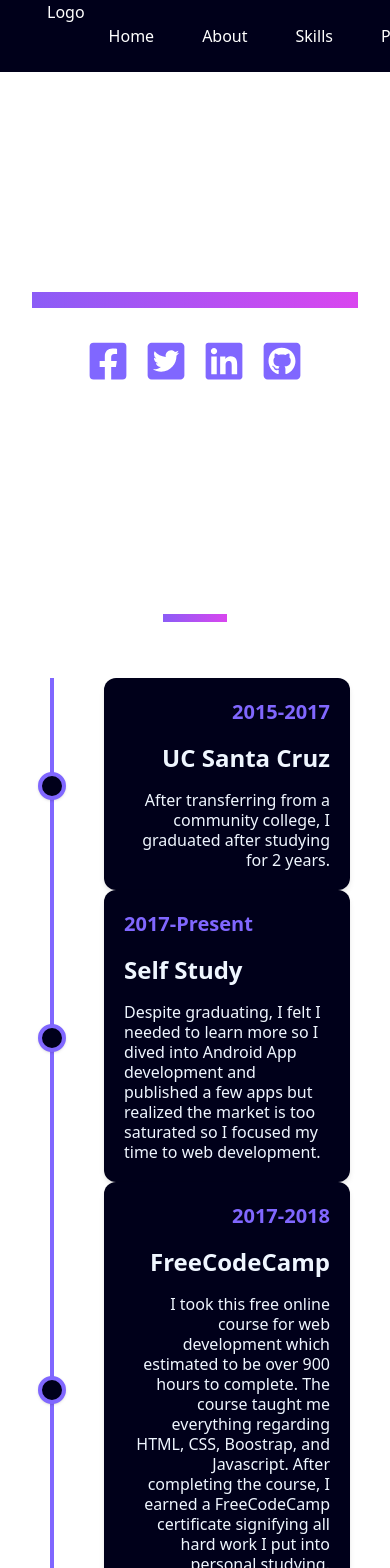
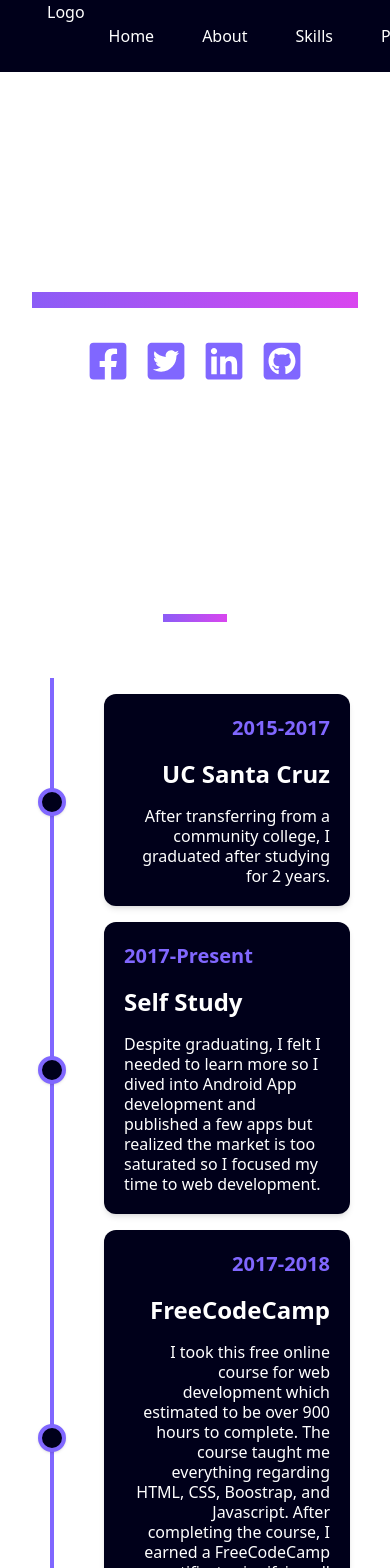
Before and after one commit to lee44/website-portfolio, a Next.js app: page / in a window 390 px wide. Shown: the top 1568 px of the page. Built offline with nearby package versions, Linux system fonts and the light colour scheme.

Commit message:
Fixed layout of timeline for mobile

```diff
--- /dev/null
+++ b/components/timeline/dot.js
@@ -0,0 +1,14 @@
+import React from 'react'
+
+const Dot = () => {
+  return (
+    <div className='col-start-5 col-end-6 mr-10 md:mx-auto relative'>
+      <div className='h-full w-6 flex items-center justify-center'>
+        <div className='h-full w-1 bg-primary pointer-events-none'></div>
+      </div>
+      <div className='w-7 h-7 absolute top-1/2 -left-0.5 -mt-3 rounded-full bg-primary-bg shadow border-4 border-primary'></div>
+    </div>
+  )
+}
+
+export default Dot
--- a/components/timeline/timeline.js
+++ b/components/timeline/timeline.js
@@ -1,39 +1,30 @@
 import React from 'react'
 import SubTitle from '../title/subTitle'
 import { events } from './data'
+import Dot from './dot'
 
 const Timeline = () => {
   return (
     <>
       <SubTitle subtitle={'About Me/Goals'} />
 
-      <div className='flex flex-col md:grid grid-cols-9 mx-auto p-2 text-blue-50'>
+      <div className='flex flex-col md:grid grid-cols-9 mx-auto p-2'>
         {events.map((value, index) => {
           if (index % 2 === 0) {
             return (
               <div key={index} className='flex flex-row-reverse md:contents'>
-                <div className='bg-primary-bg col-start-1 col-end-5 p-5 rounded-xl ml-auto shadow-md'>
+                <div className='bg-primary-bg col-start-1 col-end-5 p-5 rounded-xl ml-auto sm:my-4 shadow-md'>
                   <h5 className='font-semibold text-right my-0 text-primary'>{value.period}</h5>
                   <h4 className='font-semibold text-right'>{value.title}</h4>
                   <p className='leading-tight text-right my-0'>{value.description}</p>
                 </div>
-                <div className='col-start-5 col-end-6 md:mx-auto relative mr-10'>
-                  <div className='h-full w-6 flex items-center justify-center'>
-                    <div className='h-full w-1 bg-primary pointer-events-none'></div>
-                  </div>
-                  <div className='w-7 h-7 absolute top-1/2 -left-0.5 -mt-3 rounded-full bg-primary-bg shadow border-4 border-primary'></div>
-                </div>
+                <Dot />
               </div>
             )
           } else {
             return (
               <div key={index} className='flex md:contents'>
-                <div className='col-start-5 col-end-6 mr-10 md:mx-auto relative'>
-                  <div className='h-full w-6 flex items-center justify-center'>
-                    <div className='h-full w-1 bg-primary pointer-events-none'></div>
-                  </div>
-                  <div className='w-7 h-7 absolute top-1/2 -left-0.5 -mt-3 rounded-full bg-primary-bg shadow border-4 border-primary'></div>
-                </div>
+                <Dot />
                 <div className='bg-primary-bg col-start-6 col-end-10 p-5 rounded-xl mr-auto shadow-md'>
                   <h5 className='font-semibold text-left my-0 text-primary'>{value.period}</h5>
                   <h4 className='font-semibold text-left'>{value.title}</h4>
```
